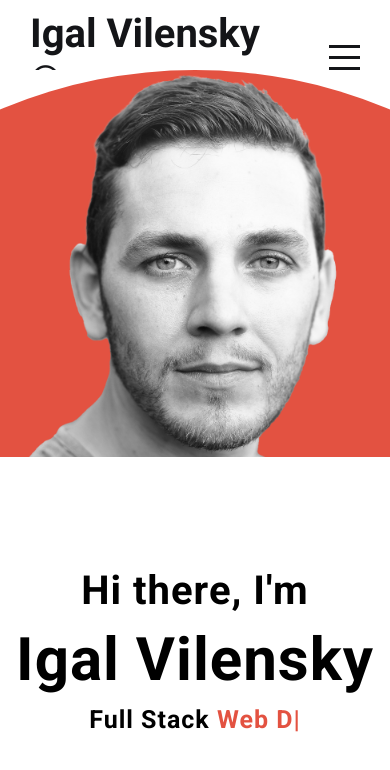
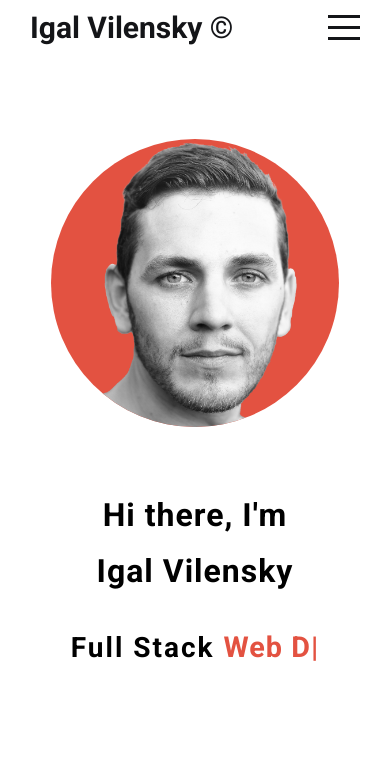
Before and after one commit to igalVilensky/Portfolio-v2.0, a React (Create React App) app: page / in a window 390 px wide. Shown: the top 770 px of the page. Built offline with nearby package versions, Linux system fonts and the light colour scheme.

Commit message:
responsivity

```diff
--- a/src/App.jsx
+++ b/src/App.jsx
@@ -18,7 +18,7 @@ function App() {
         <Intro />
         <Portfolio />
         <Works />
-        <Testimonials />
+        {/* <Testimonials /> */}
         <Contact />
       </div>
     </div>
--- a/src/components/intro/Intro.jsx
+++ b/src/components/intro/Intro.jsx
@@ -17,7 +17,10 @@ function Intro() {
     <div className="intro" id="intro">
       <div className="left">
         <div className="img__container">
-          <img src={`${process.env.PUBLIC_URL}/assets/me.png`} alt="me" />
+          <img
+            src={`${process.env.PUBLIC_URL}/assets/me.png`}
+            alt="Igal Vilensky"
+          />
         </div>
       </div>
       <div className="right">
--- a/src/components/intro/intro.scss
+++ b/src/components/intro/intro.scss
@@ -7,14 +7,19 @@
     flex-direction: column;
     align-items: center;
   }
+  @include mobileSmall {
+  }
 
   .left {
-    flex: 0.5;
-    /* background-color: red; */
+    flex: 0.55;
+    /* background-color: rgb(51, 255, 0); */
     overflow: hidden;
+    @include mobileSmall {
+      @include flexCenter;
+    }
     .img__container {
-      width: 1000px;
-      height: 1000px;
+      width: 20rem;
+      height: 20rem;
       overflow: hidden;
       background-color: $secondaryColor;
       border-radius: 50%;
@@ -27,25 +32,39 @@
       @include mobile {
         align-items: flex-start;
       }
+      @include mobileSmall {
+        /* background-color: rgb(213, 223, 72); */
+        width: 18rem;
+        height: 18rem;
+        align-items: center;
+      }
+
       img {
         /*  border: 2px solid blue; */
         /* height: 90%; */
-        width: 85%;
+        width: 70%;
         position: absolute;
-        bottom: 125px;
+        bottom: 300px;
 
         @include mobile {
           width: 40%;
           bottom: 600px;
         }
+        @include mobileSmall {
+          width: 100%;
+          /*  bottom: 1000px; */
+          /* border: 1px solid green; */
+          position: initial;
+        }
       }
     }
   }
   .right {
-    flex: 0.5;
-    /* background-color: black; */
+    flex: 0.45;
+
     position: relative;
     .wrapper {
+      /* background-color: black; */
       width: 100%;
       height: 100%;
       padding-left: 50px;
@@ -56,6 +75,10 @@
       @include mobile {
         padding-left: 0;
         align-items: center;
+        justify-content: space-evenly;
+      }
+      @include mobileSmall {
+        justify-content: flex-start;
       }
       h1 {
         letter-spacing: 1px;
@@ -65,6 +88,11 @@
         @include mobile {
           font-size: 6em;
         }
+        @include mobileSmall {
+          font-size: 2rem;
+          padding-bottom: 30px;
+          /*  background-color: green; */
+        }
       }
       h2 {
         letter-spacing: 1px;
@@ -73,17 +101,25 @@
         @include mobile {
           font-size: 4em;
         }
+        @include mobileSmall {
+          font-size: 2rem;
+          padding-bottom: 0.5rem;
+        }
       }
       h3 {
-        letter-spacing: 1px;
+        letter-spacing: 2px;
         user-select: none;
-        font-size: 2.5em;
+        font-size: 2.8em;
+
         span {
           user-select: none;
           font-size: inherit;
           color: $secondaryColor;
 
           letter-spacing: 1px;
+          @include mobileSmall {
+            font-size: 1.8rem;
+          }
         }
         .ityped-cursor {
           animation: blink-cursor 1s infinite;
--- a/src/components/portfolio/Portfolio.jsx
+++ b/src/components/portfolio/Portfolio.jsx
@@ -56,11 +56,9 @@ function Portfolio() {
         ))}
       </ul>
       <div className="container">
-        {" "}
         {data.map((d) => (
           <div className="item">
             <img src={d.img} alt={d.title}></img>
-
             <h3>{d.title}</h3>
           </div>
         ))}
--- a/src/components/portfolio/portfolio.scss
+++ b/src/components/portfolio/portfolio.scss
@@ -13,6 +13,10 @@
       font-size: 2.5em;
       margin-bottom: 10px;
     }
+    @include mobileSmall {
+      font-size: 2.5rem;
+      padding-bottom: 30px;
+    }
   }
 
   ul {
@@ -26,10 +30,18 @@
       flex-wrap: wrap;
       justify-content: center;
     }
+    @include mobileSmall {
+      /* background-color: rebeccapurple; */
+      height: 12rem;
+      width: 300px;
+    }
     li {
       @include mobile {
         margin-bottom: 5px;
         font-size: 1.5em;
+      }
+      @include mobileSmall {
+        height: 1.2rem;
       }
     }
   }
@@ -41,6 +53,8 @@
 
     @include mobile {
       width: 100%;
+    }
+    @include mobileSmall {
     }
 
     .item {
@@ -57,6 +71,9 @@
       @include mobile {
         width: 200px;
         height: 130px;
+      }
+      @include mobileSmall {
+        width: 15rem;
       }
       a {
         height: 100%;
--- a/src/components/topbar/topbar.scss
+++ b/src/components/topbar/topbar.scss
@@ -20,11 +20,15 @@
       align-items: center;
       /* background-color: red; */
       .logo {
-        font-size: 40px;
+        font-size: 4em;
         font-weight: 700;
         text-decoration: none;
         color: inherit;
         margin-right: 40px;
+        /* background-color: red; */
+        @include mobileSmall {
+          font-size: 3em;
+        }
       }
 
       .itemContainer {
--- a/src/components/works/works.scss
+++ b/src/components/works/works.scss
@@ -53,7 +53,7 @@
         background-color: white;
         border-radius: 20px;
         @include mobile {
-          width: 70%;
+          width: 90%;
           height: 200px;
           margin: 10px 0;
         }
--- a/src/data.js
+++ b/src/data.js
@@ -16,13 +16,13 @@ export const featuredPortfolio = [
   },
   {
     id: 4,
-    title: "Mobile App",
-    img: "https://lh3.googleusercontent.com/-Lvt2QxemHNglsx2mBYFwLIIkm7GGz_9QTSPNeudsnXkc-GBBNgut0tjpDut5oDGzLwVl3XyYsww1722aZFKMmiljbzG1ROhd5TO_tsvzl9cAWG8K3SAxAQEs3UMCBQzxUMsnLsV1lGxTspcrX1JsezarcyUkq-xbufQBRbGKDRNJCv0Ktw9vRjncw3UDx_KQmrxXpdiZAtSfbJmVpZCcwPjrG0-fU15FJQwaay3R4R3a1QJEbWBXBZ-cFaOc470wWj_W_4qOpTBFeTFVMxUtp7wnT3fCsFkd2u5NkX4MkMt8wxMkvH6DWMrxpE7Rsqq5RIyvP8lAXacalMYUyj_Sh6oB1tI_dxk6E-5AT4pTrEB73nfdZAXFJHAevw8QmmoNR4g2LYJWwuhPkmCTuf7i8IzEzzo8RAevzpd2hmWeAO6CqaUJQXMVaRiGepiFcacNzwd1_VO7fnRHMD4tHepYXt0dMGVrjXMD3L-rqb7tLXq0xg4aMeG1XasUK4eBEVTx_DhYSylWdG6QPPLNKDhWUX2drzxuk-xed6XKFwsJVGVi29BKxyQHTN2FhVssEo9voEd1MKSgzBndG5PMGigCQNXSJVdggudrg66WdcRqRv29gR1uiB59H1GzfNu9MAPVsNAVgJV2cZBunB6nNpS3SixJFaSVGuHi31QeZBptQC5dru83bwD3ov9mGRWbC1LKs35wrQSBRSJTza9kKGr6ko=w1797-h881-no?authuser=0",
+    title: "Todo-list App",
+    img: "https://user-images.githubusercontent.com/75792120/124785923-f3c33880-df4f-11eb-9363-bc276766ea7d.png",
   },
   {
     id: 5,
-    title: "Web Design",
-    img: "https://lh3.googleusercontent.com/-Lvt2QxemHNglsx2mBYFwLIIkm7GGz_9QTSPNeudsnXkc-GBBNgut0tjpDut5oDGzLwVl3XyYsww1722aZFKMmiljbzG1ROhd5TO_tsvzl9cAWG8K3SAxAQEs3UMCBQzxUMsnLsV1lGxTspcrX1JsezarcyUkq-xbufQBRbGKDRNJCv0Ktw9vRjncw3UDx_KQmrxXpdiZAtSfbJmVpZCcwPjrG0-fU15FJQwaay3R4R3a1QJEbWBXBZ-cFaOc470wWj_W_4qOpTBFeTFVMxUtp7wnT3fCsFkd2u5NkX4MkMt8wxMkvH6DWMrxpE7Rsqq5RIyvP8lAXacalMYUyj_Sh6oB1tI_dxk6E-5AT4pTrEB73nfdZAXFJHAevw8QmmoNR4g2LYJWwuhPkmCTuf7i8IzEzzo8RAevzpd2hmWeAO6CqaUJQXMVaRiGepiFcacNzwd1_VO7fnRHMD4tHepYXt0dMGVrjXMD3L-rqb7tLXq0xg4aMeG1XasUK4eBEVTx_DhYSylWdG6QPPLNKDhWUX2drzxuk-xed6XKFwsJVGVi29BKxyQHTN2FhVssEo9voEd1MKSgzBndG5PMGigCQNXSJVdggudrg66WdcRqRv29gR1uiB59H1GzfNu9MAPVsNAVgJV2cZBunB6nNpS3SixJFaSVGuHi31QeZBptQC5dru83bwD3ov9mGRWbC1LKs35wrQSBRSJTza9kKGr6ko=w1797-h881-no?authuser=0",
+    title: "Shopping Cart demo with Redux",
+    img: "https://user-images.githubusercontent.com/75792120/127769884-bc69fa35-1680-4947-9407-0219a9dc8698.png",
   },
   {
     id: 6,
--- a/src/global.scss
+++ b/src/global.scss
@@ -8,9 +8,22 @@ $secondaryColor: #e35241;
 }
 
 $width: 900px;
-
+$widthSmall: 415px;
+$width1850: 1850px;
 @mixin mobile {
   @media (max-width: #{$width}) {
     @content;
   }
 }
+
+@mixin mobileSmall {
+  @media (max-width: #{$widthSmall}) {
+    @content;
+  }
+}
+
+@mixin wBig {
+  @media (min-width: #{$width1850}) {
+    @content;
+  }
+}
```
